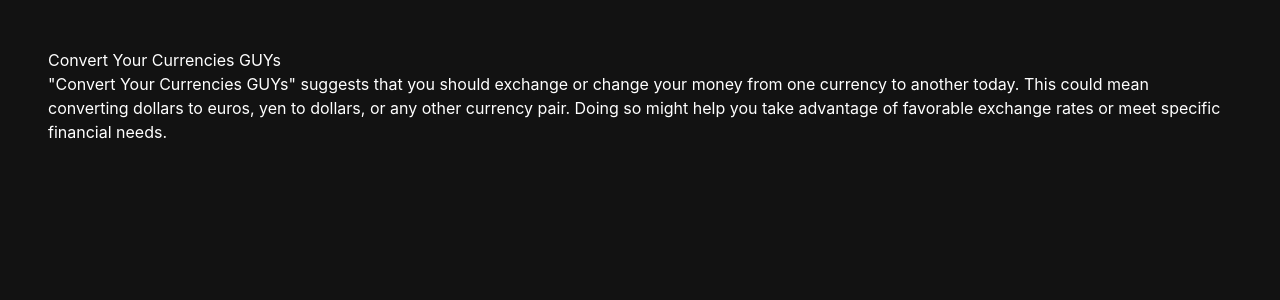
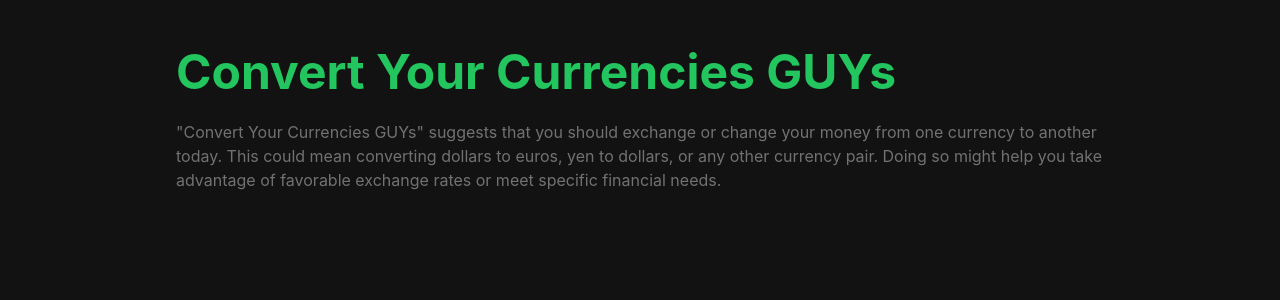
Before and after one commit to AvishkaGit/Currency_Con-MERN, a React (Create React App) app in the folder client/: page / in a window 1280 px wide. Shown: the top 300 px of the page. Built offline with nearby package versions, Linux system fonts and the light colour scheme.

Commit message:
up date
30%

```diff
--- a/client/src/pages/MainPage.js
+++ b/client/src/pages/MainPage.js
@@ -3,8 +3,20 @@ import React from 'react'
 export default function MainPage() {
   return (
     <div>
-        <h1>Convert Your Currencies GUYs</h1>
-        <p>"Convert Your Currencies GUYs" suggests that you should exchange or change your money from one currency to another today. This could mean converting dollars to euros, yen to dollars, or any other currency pair. Doing so might help you take advantage of favorable exchange rates or meet specific financial needs.</p>
+        <h1 className=' lg:mx-32 text-5xl font-bold text-green-500'>Convert Your Currencies GUYs</h1>
+
+        <p className=' lg:mx-32 opacity-40 py-6'>"Convert Your Currencies GUYs" suggests that you should exchange or change your money from one currency to another today. This could mean converting dollars to euros, yen to dollars, or any other currency pair. Doing so might help you take advantage of favorable exchange rates or meet specific financial needs.</p>
+
+        <div>
+            <section>
+                <form>
+                    <div>
+
+                    </div>
+                </form>
+            </section>
+        </div>
+
     </div>
   )
 }
```
